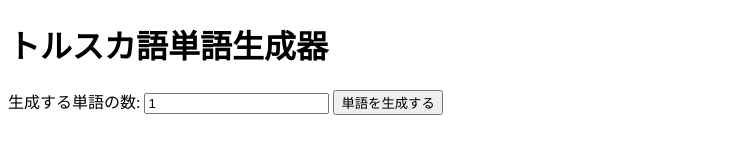
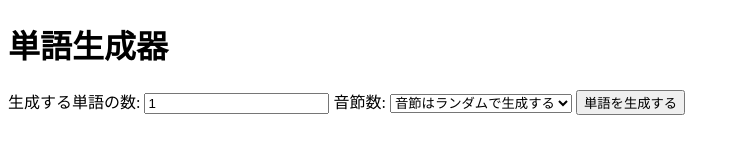
Before and after one commit to SoshuKo/TruskaLat, a plain HTML site: page index.html in a window 1280 px wide. Shown: the whole page, without its empty margins (0-740 px from the left). Drawn offline with Linux system fonts and the light colour scheme.

Commit message:
Update index.html

```diff
--- a/index.html
+++ b/index.html
@@ -2,12 +2,19 @@
 <html lang="ja">
 <head>
     <meta charset="UTF-8">
-    <title>トルスカ語単語生成器</title>
+    <title>単語生成器</title>
 </head>
 <body>
-    <h1>トルスカ語単語生成器</h1>
+    <h1>単語生成器</h1>
     <label for="wordCount">生成する単語の数:</label>
     <input type="number" id="wordCount" min="1" value="1">
+    <label for="syllableCount">音節数:</label>
+    <select id="syllableCount">
+        <option value="random">音節はランダムで生成する</option>
+        <option value="1">1</option>
+        <option value="2">2</option>
+        <option value="3">3</option>
+    </select>
     <button onclick="generateWords()">単語を生成する</button>
     <div id="generatedWords"></div>
 
```
